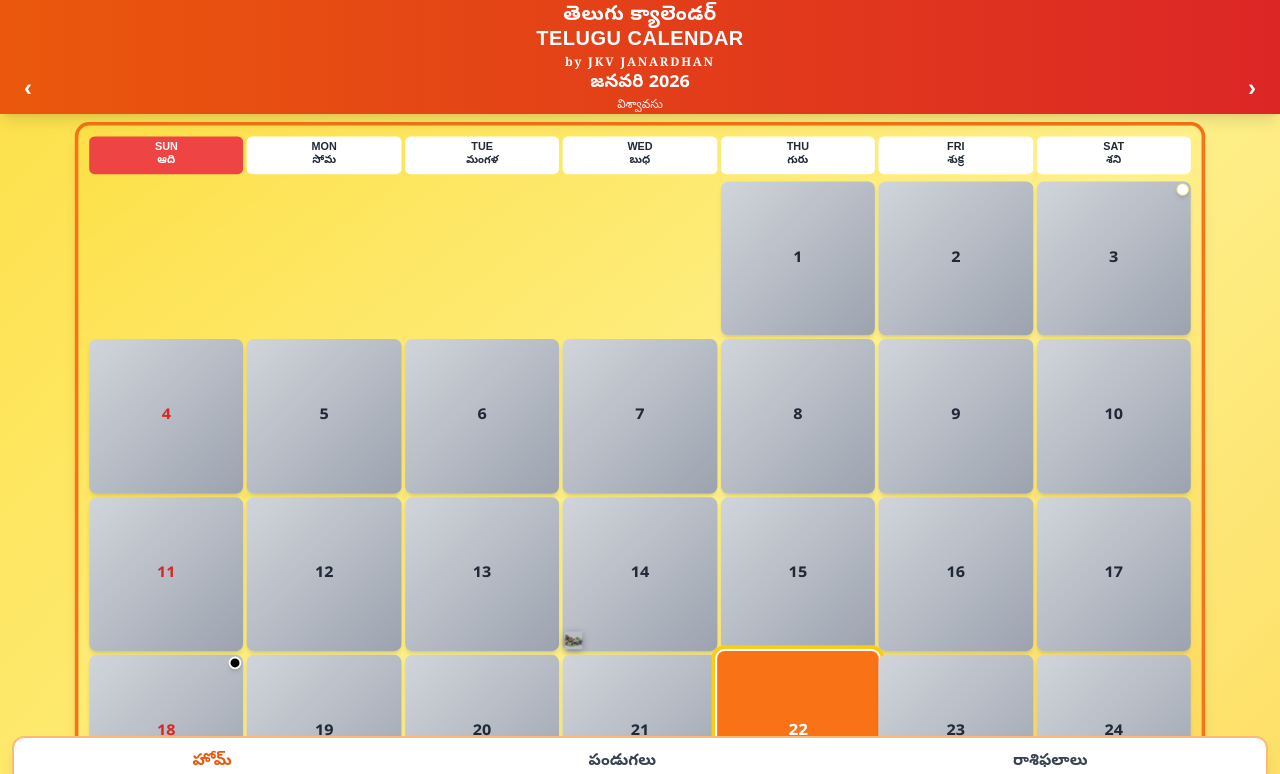
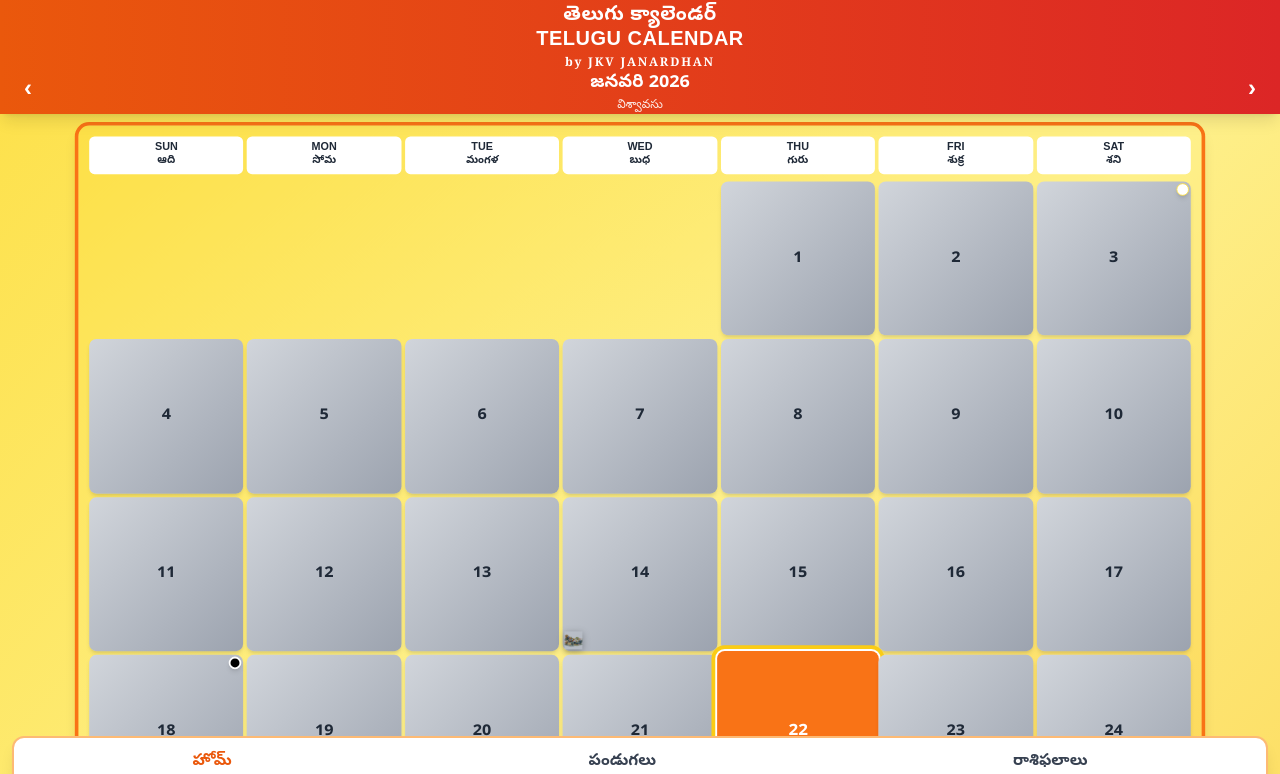
Before and after one commit to A7k6h7i0/telugu-calendar-2026, a React (Vite) app: page / in a window 1280 px wide. Shown: the top 774 px of the page. Built offline with nearby package versions, Linux system fonts and the light colour scheme.

Commit message:
frontend

```diff
--- a/src/pages/home/page.tsx
+++ b/src/pages/home/page.tsx
@@ -1,4 +1,3 @@
-
 import React, { useEffect, useRef, useState } from "react";
 import { useNavigate, useSearchParams } from "react-router-dom";
 
@@ -109,16 +108,13 @@ export default function HomePage() {
     setSelectedDate(MONTHS_2026[next].days[0].date);
   };
 
-  // ---------- SWIPE ----------
+  // ---------- SWIPE - DISABLED FOR MONTH CHANGE ----------
   const handleTouchStart = (e: React.TouchEvent) => {
     touchStartX.current = e.touches[0].clientX;
   };
 
   const handleTouchEnd = (e: React.TouchEvent) => {
-    if (touchStartX.current === null) return;
-    const diff = touchStartX.current - e.changedTouches[0].clientX;
-    if (diff > 50) goNextMonth();
-    if (diff < -50) goPrevMonth();
+    // Swipe functionality disabled - no month change on swipe
     touchStartX.current = null;
   };
 
@@ -221,12 +217,10 @@ export default function HomePage() {
       <div className="mx-3 mt-2 rounded-2xl bg-gradient-to-br from-yellow-300 via-yellow-200 to-amber-300 shadow-lg p-3 border-4 border-orange-500 transform scale-90 origin-top">
         {/* WEEK DAYS HEADER - Styled with English above Telugu */}
         <div className="grid grid-cols-7 gap-1 mb-2">
-          {WEEKDAYS.map((day, i) => (
+          {WEEKDAYS.map((day) => (
             <div
               key={day.telugu}
-              className={`text-center font-extrabold py-1.5 rounded-md  flex flex-col items-center justify-center ${
-                i === 0 ? "bg-red-500 text-white" : "bg-white text-gray-800"
-              }`}
+              className="text-center font-extrabold py-1.5 rounded-md bg-white text-gray-800 flex flex-col items-center justify-center"
             >
               <div className="text-xs font-bold leading-tight">{day.english}</div>
               <div className="leading-tight text-xs">{day.telugu}</div>
@@ -240,7 +234,6 @@ export default function HomePage() {
             if (!day) return <div key={`empty-${index}`} className="aspect-square" />;
 
             const isSelected = day.date === selectedDate;
-            const isSun = day.day === "ఆది";
             const isToday = is2026 && monthIndex === todayMonthIndex && day.date === todayDate;
             const moonPhase = getMoonPhase(day.date);
             const isEkadashi = hasEkadashi(day.date);
@@ -255,7 +248,6 @@ export default function HomePage() {
                       ? "bg-orange-500 text-white scale-105 shadow-lg"
                       : "bg-gradient-to-br from-gray-300 to-gray-400 text-gray-800"
                   }
-                  ${isSun && !isSelected ? "text-red-600" : ""}
                   ${isToday ? "ring-4 ring-yellow-400 ring-offset-2" : ""}
                 `}
               >
```
